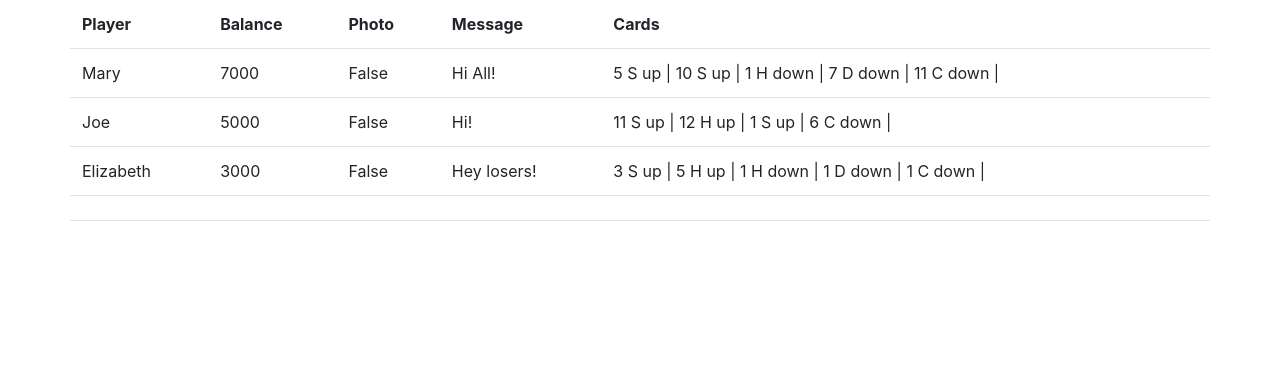
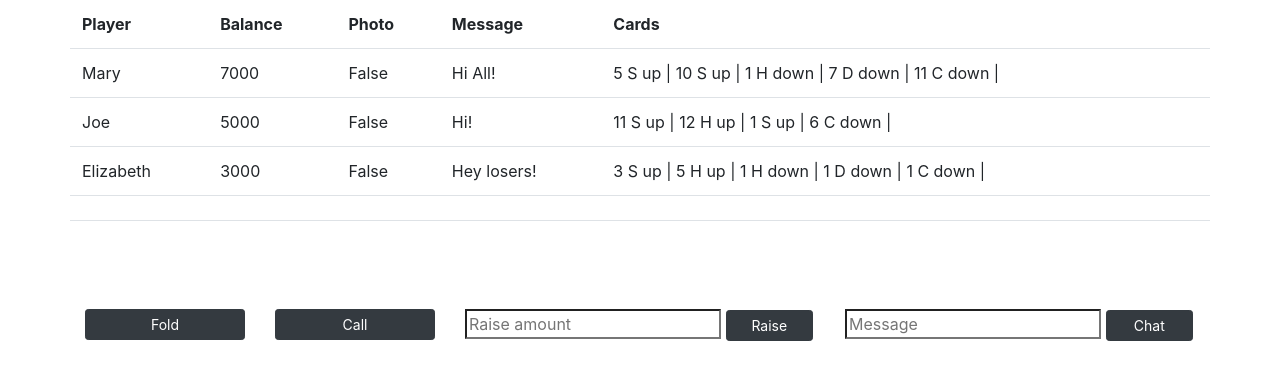
Before and after one commit to mannyinwang/project-card-room1, a Flask app: page /card-table in a window 1280 px wide. Shown: the part 433-800 px from the top of the page. Run offline with Flask 2, Linux system fonts and the light colour scheme; some libraries are stand-ins or nearby versions.

Commit message:
added card table actions

```diff
--- a/templates/card-table.html
+++ b/templates/card-table.html
@@ -63,6 +63,25 @@
                 </tbody>
             </table>
         </div>
-    </div>
+
+        <!-- Game play actions -->
+        <div class="row pt-5">
+            <div class="col-2">
+                <a href="/card-table/fold/{{game.game_id}}" class="btn btn-dark btn-sm btn-block">Fold</a>
+            </div>
+            <div class="col-2">
+                <a href="/card-table/call/{{game.game_id}}" class="btn btn-dark btn-sm btn-block">Call</a>
+            </div>
+            <form class="col-4" action="/card-table/raise" method="post">
+                <input type="text" name="raise_amount" placeholder="Raise amount" class="rounded-0">
+                <button type="submit" class="col-3 btn btn-dark btn-sm">Raise</button>
+            </form>
+            <form class="col-4" action="/card-table/message" method="post">
+                <input type="text" name="message" placeholder="Message" class="rounded-0">
+                <button type="submit" class="col-3 btn btn-dark btn-sm">Chat</button>
+            </form>
+        </div>
+
+    </div> <!-- End container-->
 </body>
 </html>
```
